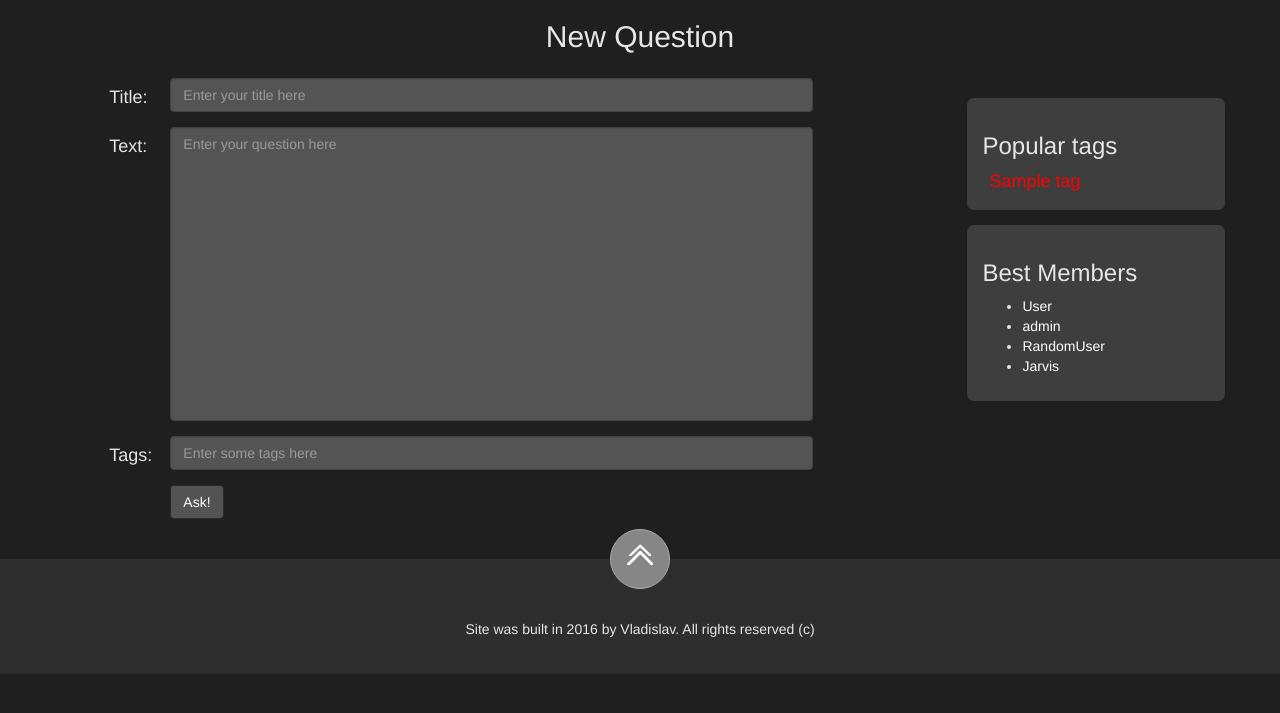
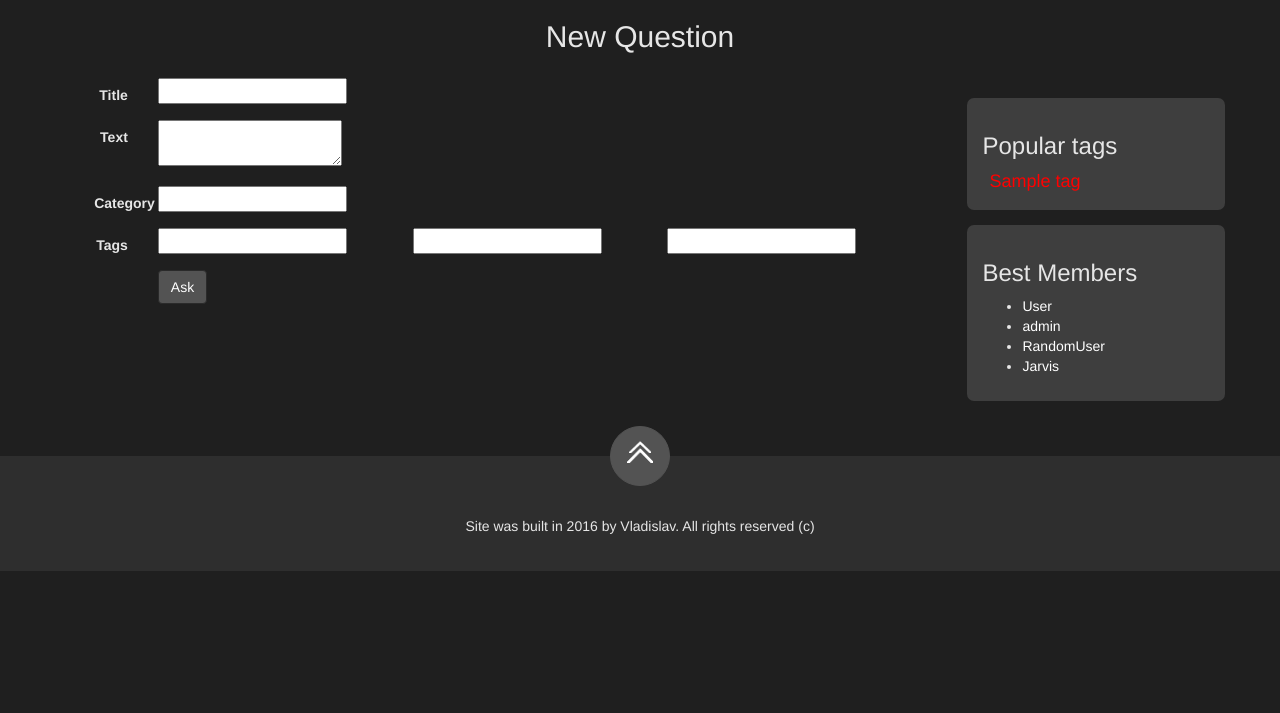
Before and after one commit to vNexx/Web, a Django app: template ask_me/templates/ask.html in a window 1280 px wide. Shown: the part 52-765 px from the top of the page. Run offline with Django 3.2, Linux system fonts and the light colour scheme; the template is opened without the code that fills it: most values are stand-ins (such as "Sample title", 1, 10 or a date in 2020); form fields are guessed from the names that the template uses; some libraries are stand-ins or nearby versions.

```diff
--- a/ask_me/askmeapp/management/commands/add_answers.py
+++ b/ask_me/askmeapp/management/commands/add_answers.py
@@ -43,7 +43,7 @@ class Command(BaseCommand):
                 ans.question = q
                 ans.rating = randint(-100, 400)
                 ans.is_correct = choice(is_correct)
-                ans.id = counter
+                #ans.id = counter
                 counter += 1
                 ans.save()
                 self.stdout.write('in question [%d] add ans [%d]' % (q.id, ans.id))
--- a/ask_me/askmeapp/management/commands/add_questions.py
+++ b/ask_me/askmeapp/management/commands/add_questions.py
@@ -44,6 +44,6 @@ class Command(BaseCommand):
             q.rating = randint(-100, 1000)
             q.is_published = True
             q.category = choice(categorys)
-            q.id = i
+            #q.id = i
             q.save()
             self.stdout.write('add question [%d]' % (q.id))
--- a/ask_me/askmeapp/models.py
+++ b/ask_me/askmeapp/models.py
@@ -58,8 +58,8 @@ class Question(models.Model):
 	is_published = models.BooleanField(default=False, verbose_name=u'Опубликована')
 	created = models.DateTimeField(default=datetime.datetime.now)
 	tags = models.ManyToManyField(Tag)
-	id = models.IntegerField(unique=True, primary_key=True)
-	category = models.ForeignKey(Category, null=True, on_delete=models.SET_NULL)
+	#id = models.IntegerField(unique=True, primary_key=True)
+	category = models.ForeignKey(Category)
 	objects = QuestionManager()
 
 	def get_absolute_url(self):
@@ -90,7 +90,7 @@ class Answer(models.Model):
 	rating = models.IntegerField(default = 0)
 	created = models.DateTimeField(default = datetime.datetime.now)
 	is_correct = models.BooleanField(default = False)
-	id = models.IntegerField(primary_key=True)
+	#id = models.IntegerField(primary_key=True)
 
 
 class Like(models.Model):
--- a/ask_me/static/css/askme.css
+++ b/ask_me/static/css/askme.css
@@ -196,9 +196,7 @@ a:focus{
 .askme__answer{
 	margin-left: 35px;
 }
-.askme__answer-button{
-	margin-top: 20px;
-}
+
 
 .askme_ask-question-form{
 	margin-top: 15px;
@@ -350,7 +348,7 @@ a:focus{
 .top {
 	background: url("/static/images/arrow-up.png") 50% 30% no-repeat;
 	background-size: 1.3em;
-	border: #ababab 1px solid;
+	border: #535353 1px solid;
 	border-radius: 30px;
 	color: #fff;
 	display: inline-block;
@@ -359,7 +357,7 @@ a:focus{
 	position: relative;
 	text-align: center;
 	font-size: larger;
-	background-color: #868686;
+	background-color: #535353;
 	top: -30px;
 	width: 60px;
 }
--- a/ask_me/templates/answer_block.html
+++ b/ask_me/templates/answer_block.html
@@ -1,5 +1,5 @@
 {% load static %}
-<div class="askme__question_answer-block"> <!-- answer block -->
+<div id="answer_{{ answer.id }}" class="askme__question_answer-block"> <!-- answer block -->
   <div class="row">
     <div class="col-md-2 askme__question-block_user-data">
       <img src="/{{ answer.user.profile.avatar.url }}" class="img-circle askmee__user-avatar" width="110" height="110">
--- a/ask_me/templates/ask.html
+++ b/ask_me/templates/ask.html
@@ -6,38 +6,78 @@
 {% endblock %}
 
   {% block pageContent %}
+<form class="form-horizontal" method="post">
+  {% csrf_token %}
+  <div class="askme_ask-question-form"> <!-- ask question block-->
 
-  <div class="askme_ask-question-form"> <!-- ask question block-->
-    <div class = "col-sm-1">
-      <h4>Title:</h4>
-    </div>
-    <div class = "col-sm-11">
-      <div class="form-group">
-        <textarea class="form-control noresize" rows="1" placeholder="Enter your title here"></textarea>
+    <div class="form-group">
+      <label class="col-lg-1 control-label">Title</label>
+      <div class = "col-sm-11">
+        {{ form.title }}
+        {% if form.title.errors %}
+          {% for e in form.title.errors %}
+          <p></p>
+          <div class="askme__login-error" role="alert">
+            <span class="glyphicon glyphicon-exclamation-sign" aria-hidden="true"></span>
+            {{ e }}
+          </div>
+          {% endfor %}
+        {% endif %}
       </div>
     </div>
 
-    <div class = "col-sm-1">
-      <h4>Text:</h4>
-    </div>
-    <div class = "col-sm-11">
-      <div class="form-group">
-        <textarea class="form-control noresize" rows="14" placeholder="Enter your question here"></textarea>
+    <div class="form-group">
+      <label class="col-lg-1 control-label">Text</label>
+      <div class = "col-sm-11">
+        {{ form.text }}
+        {% if form.text.errors %}
+          {% for e in form.text.errors %}
+          <p></p>
+          <div class="askme__login-error" role="alert">
+            <span class="glyphicon glyphicon-exclamation-sign" aria-hidden="true"></span>
+            {{ e }}
+          </div>
+          {% endfor %}
+        {% endif %}
       </div>
     </div>
 
-    <div class = "col-sm-1">
-      <h4>Tags:</h4>
-    </div>
-    <div class = "col-sm-11">
-      <div class="form-group">
-        <textarea class="form-control noresize" rows="1"placeholder="Enter some tags here"></textarea>
+    <div class="form-group">
+      <label class="col-lg-1 control-label">Category</label>
+      <div class = "col-sm-11">
+        {{ form.category }}
+        {% if form.category.errors %}
+          {% for e in form.category.errors %}
+          <p></p>
+          <div class="askme__login-error" role="alert">
+            <span class="glyphicon glyphicon-exclamation-sign" aria-hidden="true"></span>
+            {{ e }}
+          </div>
+          {% endfor %}
+        {% endif %}
       </div>
     </div>
-    <div class="col-sm-11  col-sm-offset-1">
-      <button type="button" class="btn btn-dark">Ask!</button>
+
+    <div class="form-group">
+      <label for="tag" class="col-sm-1 control-label">Tags</label>
+      <div class="col-sm-4">
+        {{ form.tag1 }}
+      </div>
+      <div class="col-sm-4">
+        {{ form.tag2 }}
+      </div>
+      <div class="col-sm-3">
+        {{ form.tag3 }}
+      </div>
     </div>
+
+    <div class="form-group">
+    <div class="col-sm-12 col-sm-offset-1">
+      <button type="submit" class="btn btn-dark">Ask</button>
+    </div>
+  </div>
   </div> <!-- /ask question block-->
+</form>
 
 {% endblock %}
 {% block paginator %}
--- a/ask_me/templates/question_block.html
+++ b/ask_me/templates/question_block.html
@@ -34,6 +34,9 @@
         <a href="{% url 'question' question.id %}"><strong> {{ question.title }}</strong></a>
       </p>
       <p>{{ question.text }}</p>
+        <div>
+          Category: <a href="{% url 'developing'%}">{{ question.category.title }}</a>
+        </div>
       </div>
     <div class="col-md-9 col-md-offset-2 askmee__bottomblock">
       <p>
```
Also changed, not shown: ask_me/askmeapp/forms.py (+58 -1 lines), ask_me/askmeapp/views.py (+31 -3 lines), ask_me/templates/question.html (+15 -5 lines), ask_me/db.sqlite3, 4 other files.
